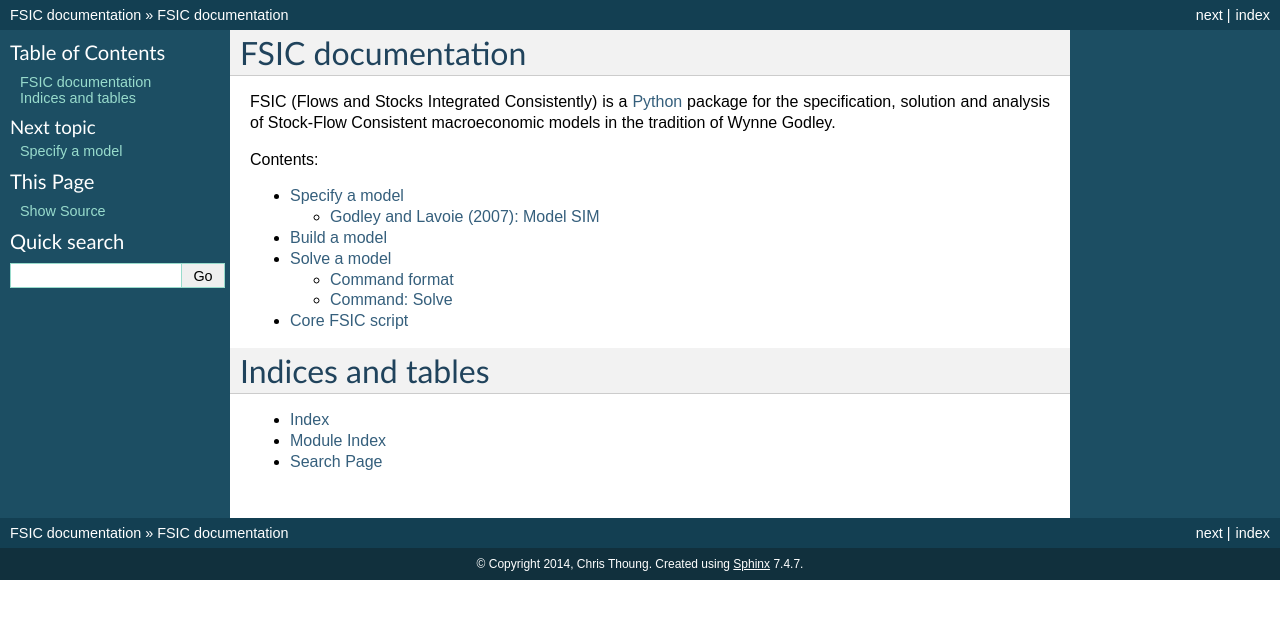
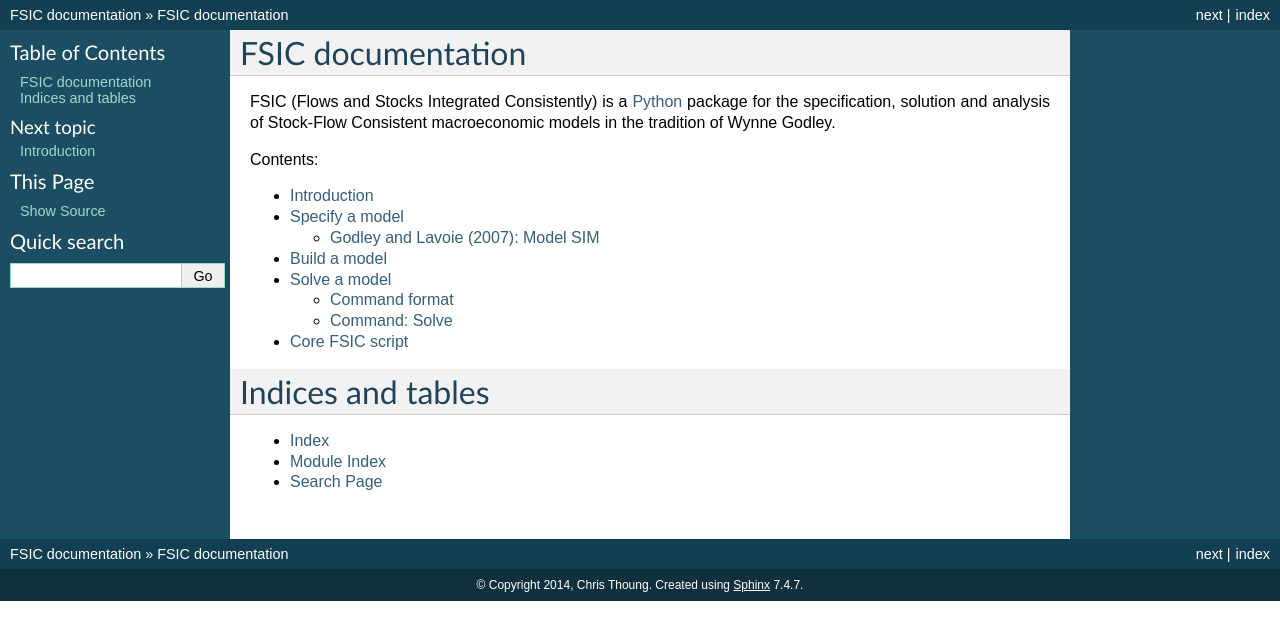
Before and after one commit to ChrisThoung/fsic-archive, a Sphinx documentation site: the page built from doc/source/index.rst, in a window 1280 px wide. Shown: the top 640 px of the page. Built offline with Sphinx 7.4.7, drawn with Linux system fonts in a browser that asks for light colours; the version number could not be read and is left out.

Commit message:
Initial commit of empty documentation introduction
Initial commit of empty documentation introduction to Sphinx source
files.

[ci skip]

```diff
--- a/doc/source/index.rst
+++ b/doc/source/index.rst
@@ -15,6 +15,7 @@ Contents:
 .. toctree::
    :maxdepth: 2
 
+   introduction.rst
    specify.rst
    build.rst
    solve.rst
--- /dev/null
+++ b/doc/source/introduction.rst
@@ -0,0 +1,5 @@
+.. _introduction:
+
+************
+Introduction
+************
```
